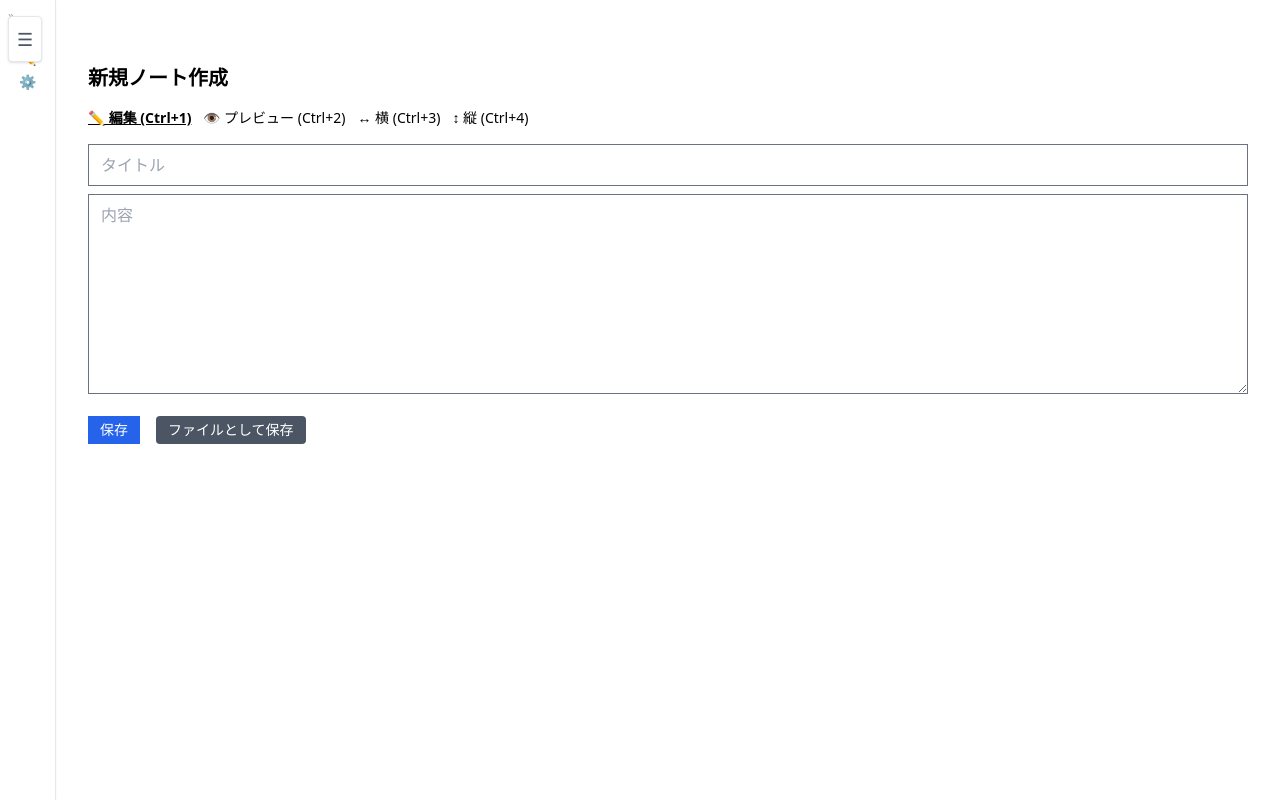
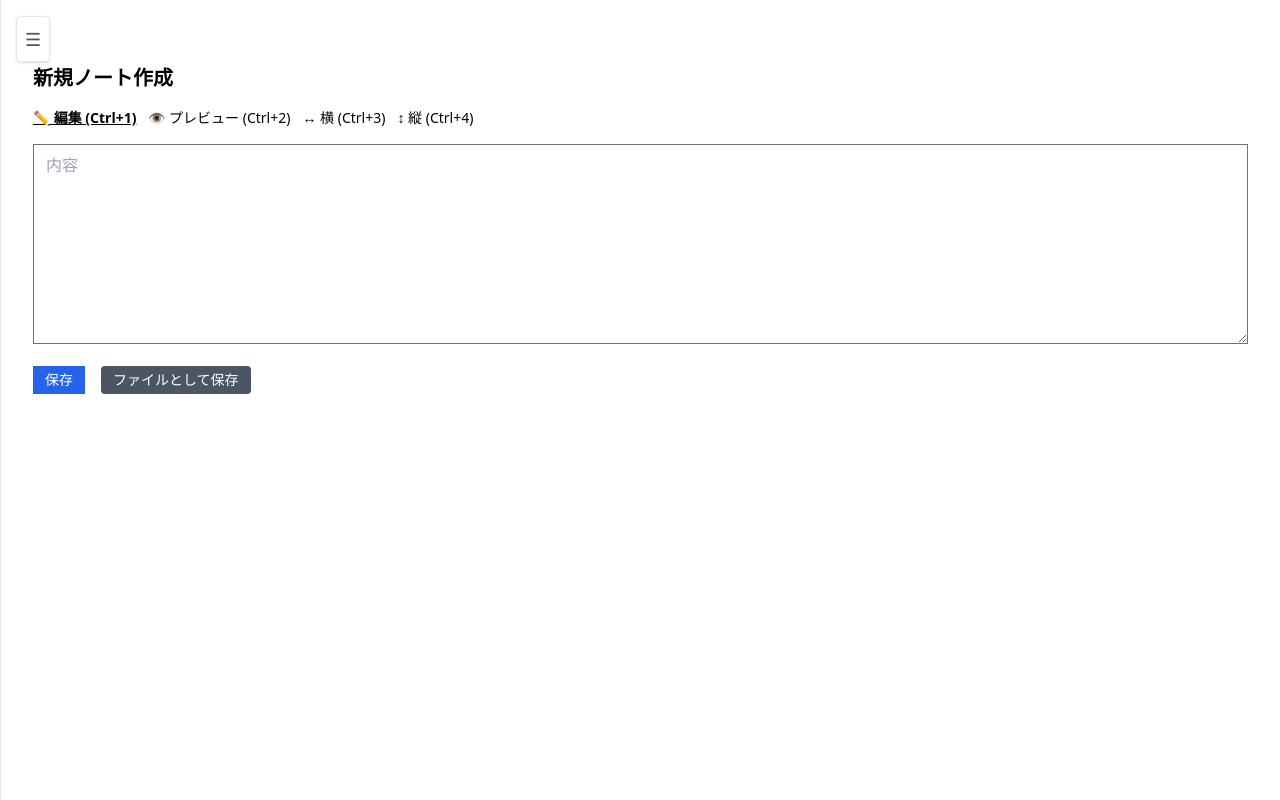
Before and after one commit to KeithCCC/linkmemo, a React (Vite) app: page /edit/new in a window 1280 px wide. Built offline with nearby package versions, Linux system fonts and the light colour scheme.

Commit message:
remove title input box

```diff
--- a/src/App.jsx
+++ b/src/App.jsx
@@ -17,7 +17,7 @@ function App() {
       <div className="flex-1 relative">
         {/* モバイル用ハンバーガー */}
         <button
-          className="fixed top-4 left-4 z-50 sm:hidden bg-white shadow px-3 py-1 rounded"
+          className="fixed top-2 left-2 sm:left-1 z-50 sm:hidden bg-white shadow px-3 py-1 rounded"
           onClick={() => setCollapsed(!collapsed)}
         >
           ☰
--- a/src/components/Navigation.jsx
+++ b/src/components/Navigation.jsx
@@ -6,68 +6,48 @@ export default function Navigation({ collapsed, setCollapsed }) {
   const isActive = (path) => location.pathname === path;
 
   return (
-    <>
-      {/* 畳まれているときに表示される「☰」ボタン */}
-      {collapsed && (
-        <div className="absolute top-4 left-4 sm:left-2 z-50">
+    <aside className="relative h-screen bg-white border-r shadow-sm text-gray-700 text-sm font-medium">
+      {/* Collapse中でも表示されるハンバーガー */}
+      <div className="absolute top-4 left-4 z-50">
         <button
-            onClick={() => setCollapsed(false)}
+          onClick={() => setCollapsed(!collapsed)}
           className="bg-white border rounded p-2 text-lg text-gray-600 shadow hover:text-black"
           aria-label="メニューを開く"
         >
           ☰
         </button>
       </div>
-      )}
 
-      <nav
-        className={`
-    h-screen bg-white border-r shadow-sm px-2 py-2 overflow-hidden
-    text-gray-700 text-sm font-medium transition-all duration-300
-    ${collapsed ? "hidden sm:block w-14" : "w-40"}
-  `}
-      >
+      {/* メニュー本体（Collapse時は非表示） */}
+      {!collapsed && (
+        <div className="pt-16 px-2 space-y-2">
           {/* ヘッダー */}
-        <div className={`flex items-center justify-between mb-0`}>
-          {!collapsed && (
-            <span className="text-xl font-bold text-blue-600 pl-2">
-              📝 ASUKA
-            </span>
-          )}
-          <button
-            onClick={() => setCollapsed(!collapsed)}
-            className="text-gray-400 hover:text-gray-700 text-xs hidden sm:block"
-          >
-            {collapsed ? "»" : "«"}
-          </button>
-        </div>
+          <div className="text-xl font-bold text-blue-600 pl-2">📝 ASUKA</div>
 
           {/* メニューリンク */}
           <Link
             to="/"
-          className={`mb-1 flex items-center ${collapsed ? "justify-center" : "gap-1 pl-1"
-            } hover:text-blue-600 ${isActive("/") ? "text-blue-600 font-bold" : ""
+            className={`flex items-center gap-2 hover:text-blue-600 ${isActive("/") ? "text-blue-600 font-bold" : ""
               }`}
           >
-          📁 {!collapsed && <span>一覧</span>}
+            📁 <span>一覧</span>
           </Link>
           <Link
             to="/edit/new"
-          className={`mb-1 flex items-center ${collapsed ? "justify-center" : "gap-1 pl-1"
-            } hover:text-blue-600 ${isActive("/edit/new") ? "text-blue-600 font-bold" : ""
+            className={`flex items-center gap-2 hover:text-blue-600 ${isActive("/edit/new") ? "text-blue-600 font-bold" : ""
               }`}
           >
-          ✏️ {!collapsed && <span>新規作成</span>}
+            ✏️ <span>新規作成</span>
           </Link>
           <Link
             to="/settings"
-          className={`flex items-center ${collapsed ? "justify-center" : "gap-1 pl-1"
-            } hover:text-blue-600 ${isActive("/settings") ? "text-blue-600 font-bold" : ""
+            className={`flex items-center gap-2 hover:text-blue-600 ${isActive("/settings") ? "text-blue-600 font-bold" : ""
               }`}
           >
-          ⚙️ {!collapsed && <span>設定</span>}
+            ⚙️ <span>設定</span>
           </Link>
-      </nav>
-    </>
+        </div>
+      )}
+    </aside>
   );
 }
--- a/src/screens/NoteEditScreen.jsx
+++ b/src/screens/NoteEditScreen.jsx
@@ -100,14 +100,23 @@ export default function NoteEditScreen() {
         ? `<a href="/edit/${target.id}" class="text-blue-600 underline">${p1}</a>`
         : `<span class="text-gray-400">[[${p1}]]</span>`;
     });
-    return md.render(replaced);
+
+    const lines = replaced.split("\n");
+    if (lines.length > 0 && lines[0].trim() !== "") {
+      lines[0] = `**${lines[0]}**`;
+    }
+
+    return md.render(lines.join("\n"));
   };
 
   const handleSave = () => {
+    const firstLine = content.split("\n")[0].trim(); // ← 1行目を抽出
+    const noteTitle = firstLine || "無題ノート";
+
     if (isNew) {
-      addNote({ title, content });
+      addNote({ title: noteTitle, content });
     } else {
-      updateNote(id, { title, content });
+      updateNote(id, { title: noteTitle, content });
     }
     navigate("/");
   };
@@ -162,13 +171,6 @@ export default function NoteEditScreen() {
       </div>
 
       <div className="space-y-2">
-        <input
-          type="text"
-          placeholder="タイトル"
-          value={title}
-          onChange={(e) => setTitle(e.target.value)}
-          className="border px-3 py-2 w-full border-gray-500"
-        />
 
         {/* 各モードの内容 */}
         {mode === "edit" && (
```
Also changed, not shown: 2 other files (tests, documents, lock files or other folders). Lines whose indentation alone changed are shown as unchanged.
